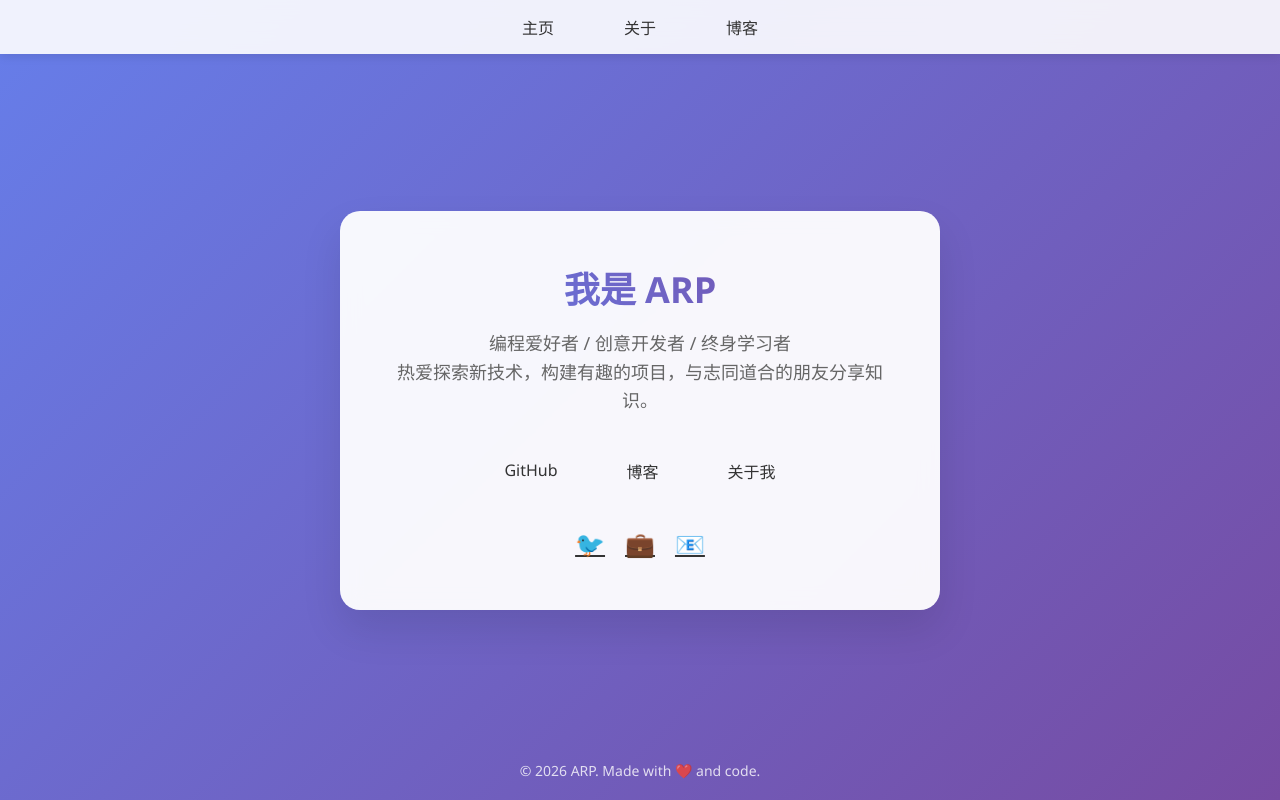
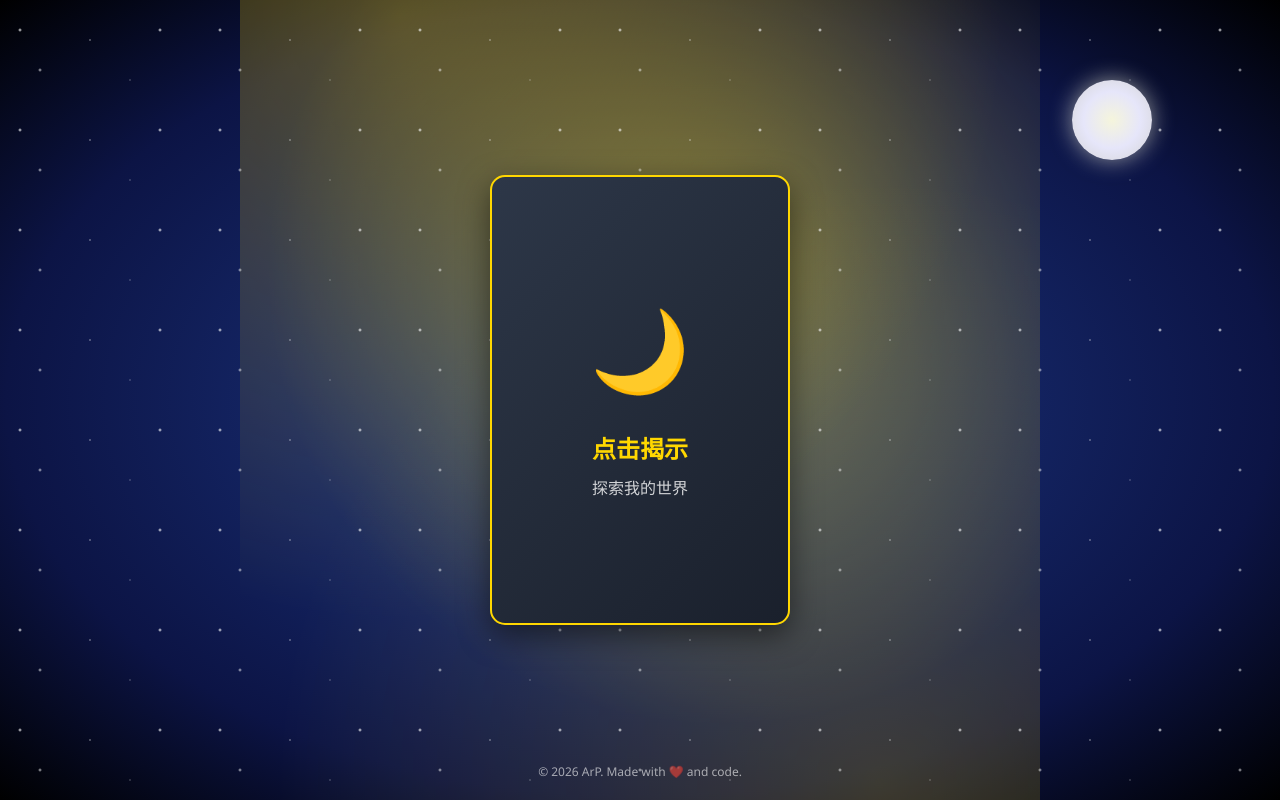
Before and after one commit to ArP1025/ArP1025.github.io, a plain HTML site: page index.html in a window 1280 px wide. Drawn offline with Linux system fonts and the light colour scheme.

Commit message:
Add files via upload

```diff
--- a/index.html
+++ b/index.html
@@ -3,7 +3,7 @@
 <head>
   <meta charset="UTF-8">
   <meta name="viewport" content="width=device-width, initial-scale=1.0">
-  <title>ARP 的个人主页</title>
+  <title>ArP 的个人主页</title>
   <style>
     * {
       margin: 0;
@@ -12,181 +12,215 @@
     }
     body {
       font-family: 'Segoe UI', Tahoma, Geneva, Verdana, sans-serif;
-      background: linear-gradient(135deg, #667eea 0%, #764ba2 100%);
-      color: #333;
-      min-height: 100vh;
+      color: #fff;
+      overflow: hidden;
+      background: #0c1445;
+      position: relative;
+    }
+    /* 梵高星空背景层 */
+    .sky-layer {
+      position: fixed;
+      top: 0;
+      left: 0;
+      width: 100%;
+      height: 100%;
+      z-index: -1;
+    }
+    .sky-base {
+      background: radial-gradient(ellipse at center, #1e3a8a 0%, #0c1445 70%, #000000 100%);
+    }
+    .swirls {
+      background:
+        radial-gradient(circle at 20% 80%, rgba(255, 215, 0, 0.3) 0%, transparent 50%),
+        radial-gradient(circle at 80% 20%, rgba(255, 215, 0, 0.2) 0%, transparent 50%),
+        radial-gradient(circle at 40% 40%, rgba(255, 215, 0, 0.4) 0%, transparent 50%);
+      animation: swirl 20s linear infinite;
+    }
+    @keyframes swirl {
+      0% { transform: rotate(0deg); }
+      100% { transform: rotate(360deg); }
+    }
+    .stars {
+      background-image:
+        radial-gradient(2px 2px at 20px 30px, #fff, transparent),
+        radial-gradient(2px 2px at 40px 70px, rgba(255,255,255,0.8), transparent),
+        radial-gradient(1px 1px at 90px 40px, #fff, transparent),
+        radial-gradient(1px 1px at 130px 80px, rgba(255,255,255,0.6), transparent),
+        radial-gradient(2px 2px at 160px 30px, #fff, transparent);
+      background-repeat: repeat;
+      background-size: 200px 100px;
+      animation: twinkle 4s ease-in-out infinite alternate;
+    }
+    @keyframes twinkle {
+      0% { opacity: 0.3; }
+      100% { opacity: 1; }
+    }
+    .moon {
+      position: absolute;
+      top: 10%;
+      right: 10%;
+      width: 80px;
+      height: 80px;
+      background: radial-gradient(circle, #f5f5dc 0%, #e6e6fa 50%, #d3d3d3 100%);
+      border-radius: 50%;
+      box-shadow: 0 0 20px rgba(245, 245, 220, 0.5);
+      animation: glow 3s ease-in-out infinite alternate;
+    }
+    @keyframes glow {
+      0% { box-shadow: 0 0 20px rgba(245, 245, 220, 0.5); }
+      100% { box-shadow: 0 0 30px rgba(245, 245, 220, 0.8); }
+    }
+    .container {
+      display: flex;
+      align-items: center;
+      justify-content: center;
+      height: 100vh;
+      perspective: 1000px;
+    }
+    .card-container {
+      width: 300px;
+      height: 450px;
+      position: relative;
+      transform-style: preserve-3d;
+      transition: transform 1.2s cubic-bezier(0.175, 0.885, 0.32, 1.275);
+      cursor: pointer;
+    }
+    .card-container.flipped {
+      transform: rotateY(180deg);
+    }
+    .card {
+      position: absolute;
+      width: 100%;
+      height: 100%;
+      backface-visibility: hidden;
+      border-radius: 15px;
+      box-shadow: 0 10px 30px rgba(0, 0, 0, 0.5);
       display: flex;
       flex-direction: column;
       align-items: center;
       justify-content: center;
+      text-align: center;
       padding: 20px;
     }
-    header {
-      position: fixed;
-      top: 0;
-      width: 100%;
-      background: rgba(255, 255, 255, 0.9);
-      backdrop-filter: blur(10px);
-      padding: 15px 0;
-      z-index: 1000;
-      box-shadow: 0 2px 10px rgba(0, 0, 0, 0.1);
+    .card-front {
+      background: linear-gradient(135deg, #2d3748 0%, #1a202c 100%);
+      color: #fff;
+      border: 2px solid #ffd700;
     }
-    nav ul {
-      list-style: none;
-      display: flex;
-      justify-content: center;
-      gap: 30px;
+    .card-front::before {
+      content: '🌙';
+      font-size: 80px;
+      margin-bottom: 20px;
+      animation: float 3s ease-in-out infinite;
     }
-    nav a {
-      text-decoration: none;
+    @keyframes float {
+      0%, 100% { transform: translateY(0px); }
+      50% { transform: translateY(-10px); }
+    }
+    .card-front h2 {
+      font-size: 24px;
+      margin-bottom: 10px;
+      color: #ffd700;
+    }
+    .card-front p {
+      font-size: 16px;
+      opacity: 0.8;
+    }
+    .card-back {
+      background: rgba(255, 255, 255, 0.95);
       color: #333;
-      font-weight: 500;
-      padding: 10px 20px;
-      border-radius: 25px;
-      transition: all 0.3s ease;
-      position: relative;
+      transform: rotateY(180deg);
+      border: 2px solid #4a5568;
     }
-    nav a:hover {
-      background: linear-gradient(45deg, #ff6b6b, #4ecdc4);
-      color: white;
-      transform: translateY(-2px);
-      box-shadow: 0 4px 15px rgba(0, 0, 0, 0.2);
-    }
-    main {
-      flex: 1;
-      display: flex;
-      align-items: center;
-      justify-content: center;
-      padding-top: 80px;
-    }
-    .card {
-      background: rgba(255, 255, 255, 0.95);
-      padding: 50px;
-      border-radius: 20px;
-      box-shadow: 0 20px 40px rgba(0, 0, 0, 0.1);
-      text-align: center;
-      max-width: 600px;
-      width: 100%;
-      animation: fadeInUp 1s ease-out;
-      backdrop-filter: blur(10px);
-    }
-    @keyframes fadeInUp {
-      from {
-        opacity: 0;
-        transform: translateY(30px);
-      }
-      to {
-        opacity: 1;
-        transform: translateY(0);
-      }
-    }
-    h1 {
-      font-size: 36px;
+    .card-back h1 {
+      font-size: 28px;
       margin-bottom: 15px;
-      background: linear-gradient(45deg, #667eea, #764ba2);
+      background: linear-gradient(45deg, #2d3748, #1a202c);
       -webkit-background-clip: text;
       -webkit-text-fill-color: transparent;
       background-clip: text;
     }
-    .bio {
-      color: #666;
-      margin-bottom: 30px;
-      font-size: 18px;
+    .card-back .bio {
+      margin-bottom: 20px;
       line-height: 1.6;
+      font-size: 16px;
     }
-    .links {
+    .card-back .links {
       display: flex;
-      gap: 15px;
-      justify-content: center;
-      flex-wrap: wrap;
-      margin-bottom: 30px;
+      flex-direction: column;
+      gap: 10px;
+      width: 100%;
     }
-    .links a {
-      padding: 12px 25px;
-      border: 2px solid transparent;
-      border-radius: 30px;
+    .card-back .links a {
+      padding: 10px 15px;
+      background: linear-gradient(45deg, #ffd700, #ffed4e);
+      color: #2d3748;
       text-decoration: none;
-      color: #333;
-      font-weight: 500;
+      border-radius: 25px;
       transition: all 0.3s ease;
-      position: relative;
-      overflow: hidden;
+      text-align: center;
+      font-weight: bold;
     }
-    .links a::before {
-      content: '';
-      position: absolute;
-      top: 0;
-      left: -100%;
-      width: 100%;
-      height: 100%;
-      background: linear-gradient(90deg, transparent, rgba(255, 255, 255, 0.2), transparent);
-      transition: left 0.5s;
-    }
-    .links a:hover::before {
-      left: 100%;
-    }
-    .links a:hover {
-      border-color: #667eea;
-      background: rgba(102, 126, 234, 0.1);
-      transform: translateY(-3px);
-      box-shadow: 0 8px 25px rgba(102, 126, 234, 0.3);
-    }
-    footer {
-      margin-top: 40px;
-      text-align: center;
-      color: rgba(255, 255, 255, 0.8);
-      font-size: 14px;
+    .card-back .links a:hover {
+      transform: translateY(-2px);
+      box-shadow: 0 5px 15px rgba(255, 215, 0, 0.3);
     }
     .social-icons {
       display: flex;
       justify-content: center;
-      gap: 20px;
+      gap: 15px;
       margin-top: 20px;
     }
     .social-icons a {
-      color: #333;
+      color: #2d3748;
       font-size: 24px;
       transition: all 0.3s ease;
     }
     .social-icons a:hover {
-      color: #667eea;
       transform: scale(1.2);
+      color: #ffd700;
+    }
+    .footer {
+      position: absolute;
+      bottom: 20px;
+      left: 50%;
+      transform: translateX(-50%);
+      color: rgba(255, 255, 255, 0.6);
+      font-size: 12px;
     }
     @media (max-width: 768px) {
-      nav ul {
-        flex-direction: column;
-        gap: 10px;
+      .card-container {
+        width: 250px;
+        height: 375px;
       }
-      .card {
-        padding: 30px;
-        margin: 20px;
+      .card-front::before {
+        font-size: 60px;
       }
-      h1 {
-        font-size: 28px;
+      .card-front h2 {
+        font-size: 20px;
       }
-      .links {
-        flex-direction: column;
-        align-items: center;
+      .card-back h1 {
+        font-size: 24px;
       }
     }
   </style>
 </head>
 <body>
-  <header>
-    <nav>
-      <ul>
-        <li><a href="index.html">主页</a></li>
-        <li><a href="about.html">关于</a></li>
-        <li><a href="blog.html">博客</a></li>
-      </ul>
-    </nav>
-  </header>
-  <main>
-    <div class="card">
-      <h1>我是 ARP</h1>
+  <div class="sky-layer sky-base"></div>
+  <div class="sky-layer swirls"></div>
+  <div class="sky-layer stars"></div>
+  <div class="moon"></div>
+  <div class="container">
+    <div class="card-container" id="cardContainer">
+      <div class="card card-front">
+        <h2>点击揭示</h2>
+        <p>探索我的世界</p>
+      </div>
+      <div class="card card-back">
+        <h1>我是 ArP</h1>
         <p class="bio">编程爱好者 / 创意开发者 / 终身学习者<br>热爱探索新技术，构建有趣的项目，与志同道合的朋友分享知识。</p>
         <div class="links">
-        <a href="https://github.com">GitHub</a>
+          <a href="https://github.com/ArP1025">GitHub</a>
           <a href="blog.html">博客</a>
           <a href="about.html">关于我</a>
         </div>
@@ -196,22 +230,14 @@
           <a href="#" title="Email">📧</a>
         </div>
       </div>
-  </main>
-  <footer>
-    <div class="foot">© 2026 ARP. Made with ❤️ and code.</div>
-  </footer>
+    </div>
+  </div>
+  <div class="footer">© 2026 ArP. Made with ❤️ and code.</div>
   <script>
-    // 添加一些简单的交互效果
-    document.addEventListener('DOMContentLoaded', function() {
-      const links = document.querySelectorAll('.links a');
-      links.forEach(link => {
-        link.addEventListener('mouseenter', function() {
-          this.style.animation = 'pulse 0.6s ease-in-out';
-        });
-        link.addEventListener('mouseleave', function() {
-          this.style.animation = '';
-        });
-      });
+    // 卡片翻转效果
+    const cardContainer = document.getElementById('cardContainer');
+    cardContainer.addEventListener('click', function() {
+      this.classList.toggle('flipped');
     });
   </script>
 </body>
```
Lines whose indentation alone changed are shown as unchanged.
